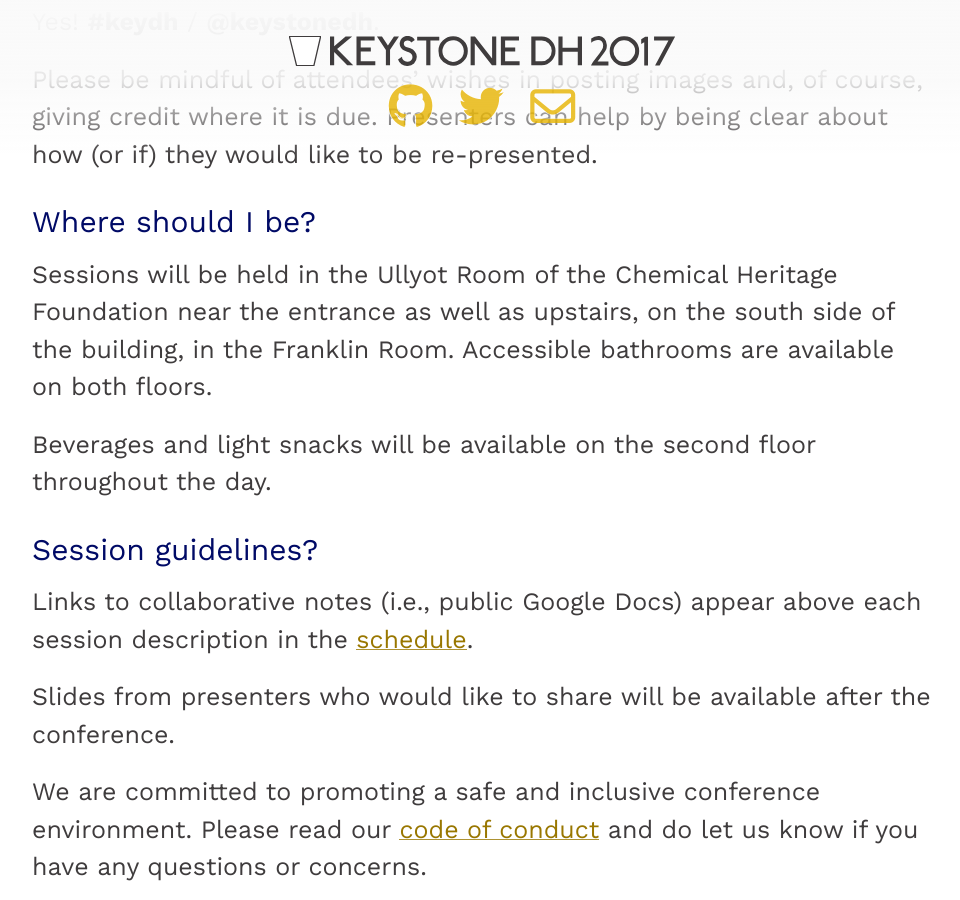
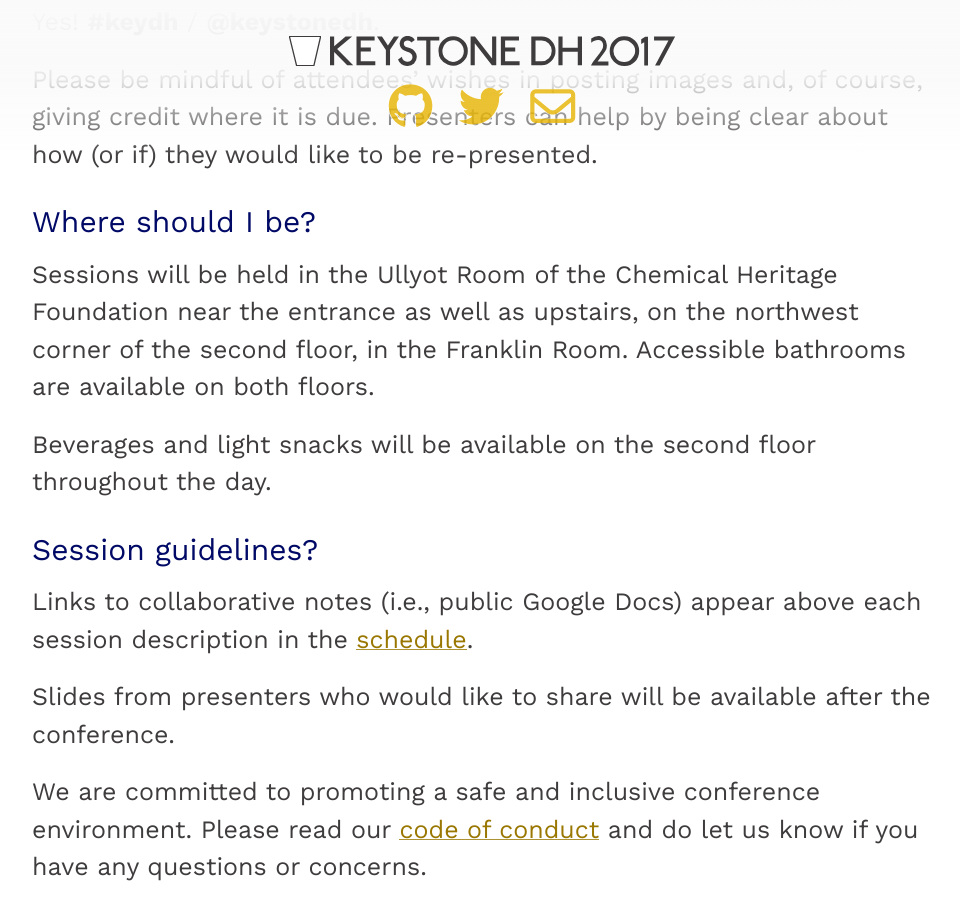
Before and after one commit to histlib/2017, a Jekyll site: the page built from info.md, in a window 1280 px wide and 900 px high, scrolled down 619 px. Shown: the whole window, without its empty margins (158-1118 px from the left). Built offline with Jekyll 4.4.1, drawn with Linux system fonts in a browser that asks for light colours; nearby versions of some CDN libraries.

Commit message:
updates info page

```diff
--- a/info.md
+++ b/info.md
@@ -21,7 +21,7 @@ Please be mindful of attendees' wishes in posting images and, of course, giving
 
 ## Where should I be?
 
-Sessions will be held in the Ullyot Room of the Chemical Heritage Foundation near the entrance as well as upstairs, on the south side of the building, in the Franklin Room. Accessible bathrooms are available on both floors.
+Sessions will be held in the Ullyot Room of the Chemical Heritage Foundation near the entrance as well as upstairs, on the northwest corner of the second floor, in the Franklin Room. Accessible bathrooms are available on both floors.
 
 Beverages and light snacks will be available on the second floor throughout the day.
 
```
